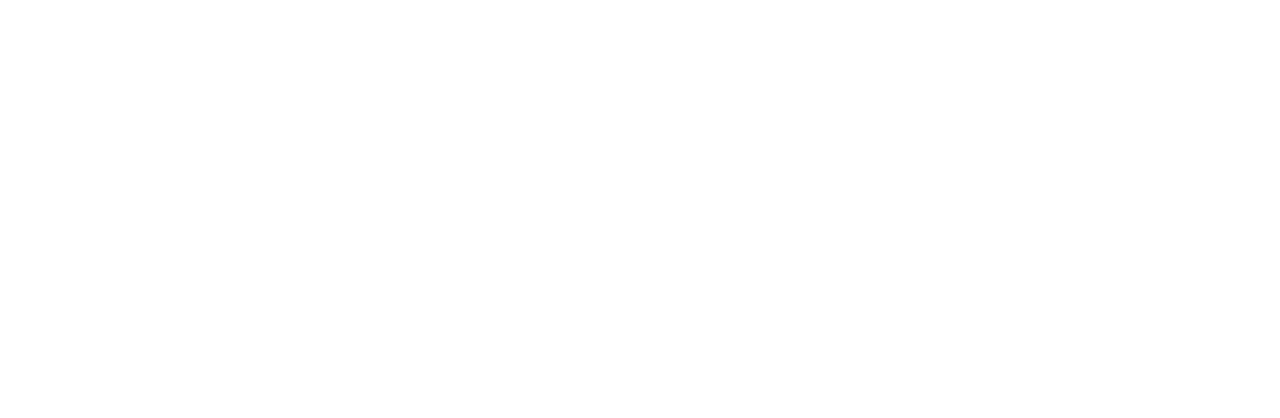
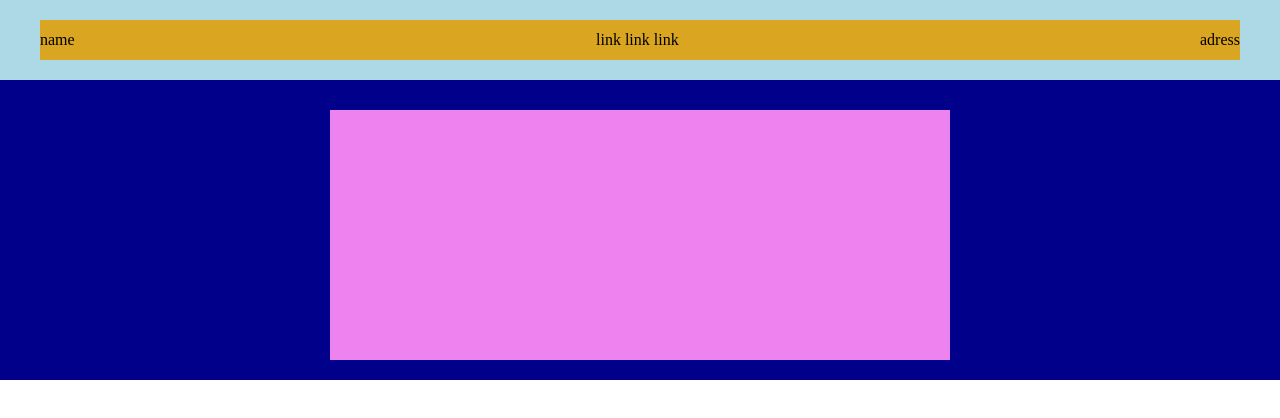
Before and after one commit to Alex100688/htmlcss-struttura-discord, a plain HTML site: page index.html in a window 1280 px wide. Drawn offline with Linux system fonts and the light colour scheme.

Commit message:
creato header

```diff
--- a/css/style.css
+++ b/css/style.css
@@ -3,4 +3,42 @@
     margin: 0;
     padding: 0;
 }
-.debug
+.debug header {
+    background-color: #add8e6;
+    height: 150px;
+
+
+
+}
+header{
+    padding: 20px 0;
+}
+
+.container{
+    max-width: 1200px;
+    margin: auto;
+}
+.debug .header-top{
+    background-color: #daa520;
+    height: 40px;
+}
+.header-top{
+    display: flex;
+    justify-content: space-between;
+    align-items: center;
+}
+
+.debug.header-box-big{
+    background-color:#00008b ;
+    height: 300px;
+    padding: 30px 0;
+    margin: 20px 0;
+
+
+}
+
+.debug .header-botton{
+    background-color:#ee82ee ;
+    height: 250px;
+    width: 620px;
+}
--- a/index.html
+++ b/index.html
@@ -0,0 +1,30 @@
+<!DOCTYPE html>
+<html lang="en">
+<head>
+    <meta charset="UTF-8">
+    <meta http-equiv="X-UA-Compatible" content="IE=edge">
+    <meta name="viewport" content="width=device-width, initial-scale=1.0">
+    <link rel="stylesheet" href="css/style.css">
+    <title>strutturs-discord</title>
+</head>
+<body class="debug">
+    <header>
+        <!-- creazione dell'header -->
+        <div class="container header-top">
+            <div class="name">name</div>
+            <nav class="link">link link link</nav>
+            <div class="adress">adress</div>
+        </div>
+        <div class="debug header-box-big">
+            <div class=" container header-botton">
+
+            </div>
+        </div>
+
+        <!-- /creazione dell'header -->
+    </header>
+    <main></main>
+    <footer></footer>
+
+</body>
+</html>
```
